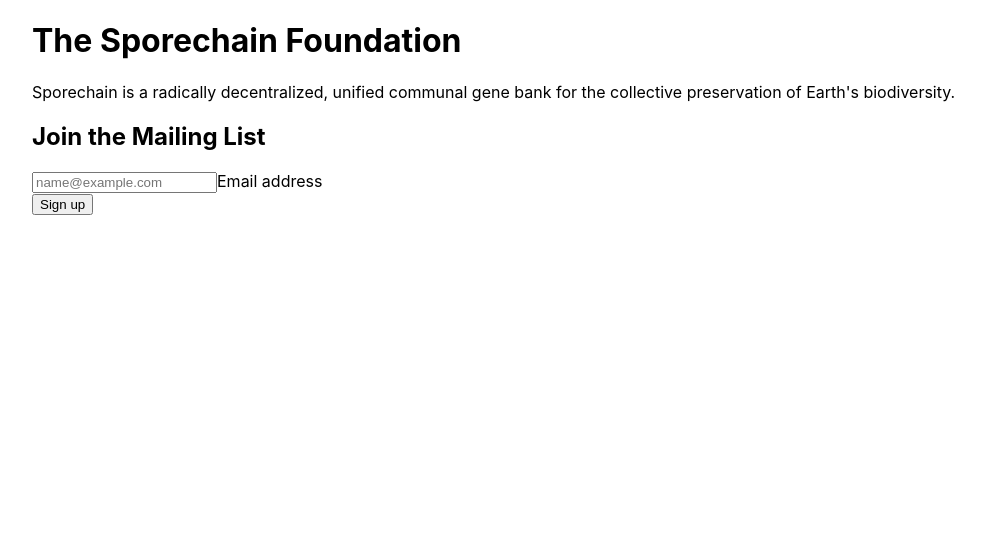
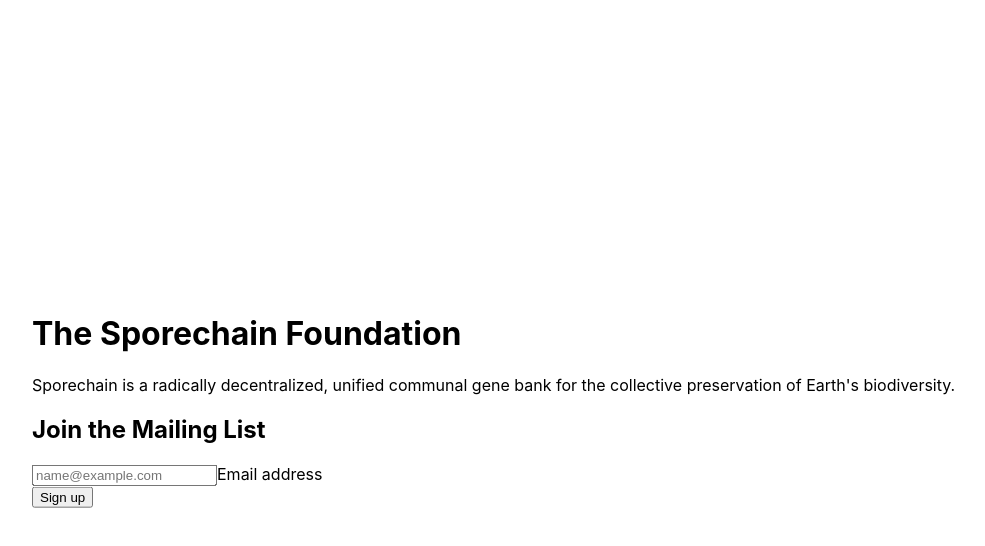
Before and after one commit to SporechainFoundation/sporechain.org, a Next.js app: page / in a window 1280 px wide. Shown: the top 546 px of the page, without its empty margins (0-985 px from the left). Built offline with nearby package versions, Linux system fonts and the light colour scheme.

Commit message:
vertically centered landing page container

```diff
--- a/styles/Home.module.css
+++ b/styles/Home.module.css
@@ -1,5 +1,9 @@
 .container {
   padding: 0 2rem;
+  position: fixed;
+  top: 50%;
+  transform: translateY(-50%);
+  width: 100%;
 }
 
 .main {
```
